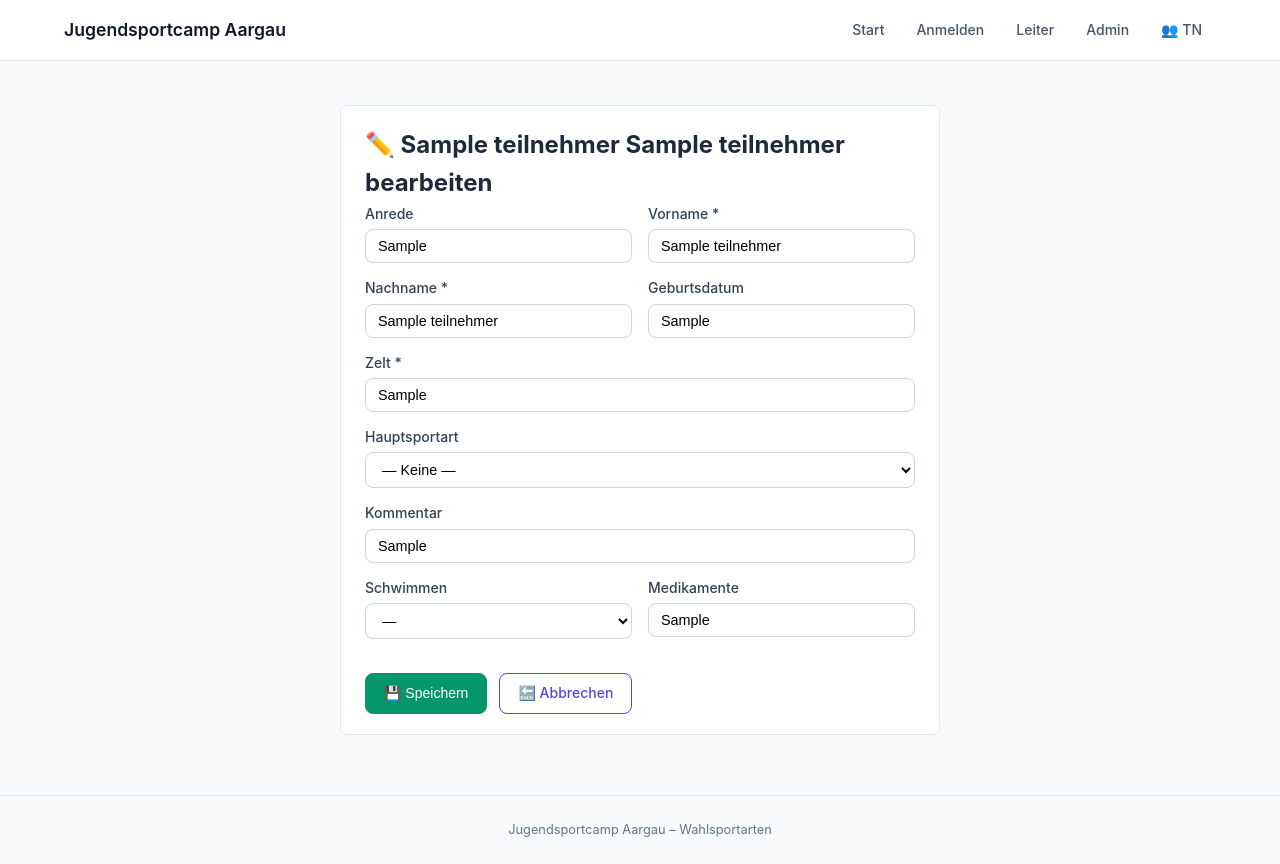
After one commit to eliassteinerdevop/jugendlager-tenero, a Flask app: page /admin/teilnehmer/bearbeiten/1 in a window 1280 px wide. The commit adds this page. Run offline with Flask 3, Linux system fonts and the light colour scheme; the visitor is signed in with stand-in values (Sample User, id 1); tables that the repository leaves empty hold one stand-in row (values such as "Sample post").

Commit message:
✏️ TN bearbeiten: Route + Template + ✏️-Button in TN-Liste

```diff
--- a/app.py
+++ b/app.py
@@ -962,6 +962,54 @@ def teilnehmer_loeschen(tn_id):
     flash("Teilnehmer gelöscht.", "info")
     return redirect(url_for("admin_dashboard", code=code))
 
+
+# ─── Admin: Teilnehmer bearbeiten ─────────────────────────────
+
+@app.route("/admin/teilnehmer/bearbeiten/<int:tn_id>", methods=["GET", "POST"])
+def teilnehmer_bearbeiten(tn_id):
+    code = check_admin()
+    if not code:
+        return redirect(url_for("admin_login"))
+
+    conn = get_db()
+    tn = conn.execute("SELECT * FROM teilnehmer WHERE id = ?", (tn_id,)).fetchone()
+    if not tn:
+        conn.close()
+        flash("Teilnehmer nicht gefunden.", "danger")
+        return redirect(url_for("admin_teilnehmer", code=code))
+
+    if request.method == "POST":
+        vorname = request.form.get("vorname", "").strip()
+        nachname = request.form.get("nachname", "").strip()
+        zelt = request.form.get("zelt", "").strip()
+        anrede = request.form.get("anrede", "").strip()
+        geburtsdatum = request.form.get("geburtsdatum", "").strip()
+        kommentar = request.form.get("kommentar", "").strip()
+        schwimmen = request.form.get("schwimmen", "").strip()
+        medikamente = request.form.get("medikamente", "").strip()
+        hauptsportart = request.form.get("hauptsportart", "").strip()
+
+        if not vorname or not nachname:
+            flash("Vorname und Nachname sind Pflicht.", "danger")
+            conn.close()
+            return render_template("admin_teilnehmer_bearbeiten.html", tn=tn, code=code)
+
+        try:
+            conn.execute(
+                "UPDATE teilnehmer SET vorname=?, nachname=?, zelt=?, anrede=?, geburtsdatum=?, kommentar=?, schwimmen=?, medikamente=?, hauptsportart=? WHERE id=?",
+                (vorname, nachname, zelt, anrede, geburtsdatum, kommentar, schwimmen, medikamente, hauptsportart, tn_id))
+            conn.commit()
+            flash(f"{vorname} {nachname} aktualisiert ✅", "success")
+            conn.close()
+            return redirect(url_for("admin_teilnehmer", code=code))
+        except Exception as e:
+            conn.close()
+            flash(f"Fehler: {e}", "danger")
+
+    conn.close()
+    return render_template("admin_teilnehmer_bearbeiten.html", tn=tn, code=code)
+
+
 # ─── Admin: Verletzt markieren ────────────────────────────────
 
 @app.route("/admin/teilnehmer/verletzt/<int:tn_id>", methods=["POST"])
--- a/templates/admin_teilnehmer.html
+++ b/templates/admin_teilnehmer.html
@@ -47,6 +47,7 @@
                 </td>
                 <td>{{ anm_count }}/{{ slots|length }} Slots</td>
                 <td style="white-space:nowrap;">
+                    <a href="{{ url_for('teilnehmer_bearbeiten', tn_id=tn.id) }}" class="btn btn-sm" style="padding:2px 8px;font-size:0.7rem;">✏️</a>
                     <form class="inline-form" method="POST" action="{{ url_for('teilnehmer_verletzt_toggle', tn_id=tn.id) }}">
                         <input type="hidden" name="code" value="{{ code }}">
                         <button type="submit" class="btn btn-sm {% if tn.verletzt %}btn-success{% else %}btn-warning{% endif %}"
--- /dev/null
+++ b/templates/admin_teilnehmer_bearbeiten.html
@@ -0,0 +1,66 @@
+{% extends "base.html" %}
+{% block titel %}Teilnehmer bearbeiten – Admin{% endblock %}
+{% block content %}
+
+<div class="card" style="max-width: 600px; margin: 20px auto;">
+    <h2>✏️ {{ tn.vorname }} {{ tn.nachname }} bearbeiten</h2>
+
+    <form method="POST">
+        <div class="grid-2">
+            <div>
+                <label for="anrede">Anrede</label>
+                <input type="text" id="anrede" name="anrede" value="{{ tn.anrede or '' }}" placeholder="z.B. Herr, Frau">
+            </div>
+            <div>
+                <label for="vorname">Vorname *</label>
+                <input type="text" id="vorname" name="vorname" required value="{{ tn.vorname }}" placeholder="Vorname">
+            </div>
+        </div>
+        <div class="grid-2">
+            <div>
+                <label for="nachname">Nachname *</label>
+                <input type="text" id="nachname" name="nachname" required value="{{ tn.nachname }}" placeholder="Nachname">
+            </div>
+            <div>
+                <label for="geburtsdatum">Geburtsdatum</label>
+                <input type="text" id="geburtsdatum" name="geburtsdatum" value="{{ tn.geburtsdatum or '' }}" placeholder="z.B. 12.11.2007">
+            </div>
+        </div>
+        <label for="zelt">Zelt *</label>
+        <input type="text" id="zelt" name="zelt" required value="{{ tn.zelt }}" placeholder="Zelt">
+
+        <label for="hauptsportart">Hauptsportart</label>
+        <select id="hauptsportart" name="hauptsportart" style="width:100%; padding:8px 12px; border:1px solid var(--gray-300); border-radius:var(--radius); font-size:0.9rem; margin-bottom:14px;">
+            <option value="">— Keine —</option>
+            {% for hs in ["Akrobatik/Partnerakrobatik", "Ballsport", "Beachvolleyball", "Kampfsport", "Leichtathletik", "Parkour & co", "Schwimmsport", "Tennis und mehr", "Volleyball", "Wassersport"] %}
+            <option value="{{ hs }}" {% if tn.hauptsportart and hs in tn.hauptsportart %}selected{% endif %}>{{ hs }}</option>
+            {% endfor %}
+        </select>
+
+        <label for="kommentar">Kommentar</label>
+        <input type="text" id="kommentar" name="kommentar" value="{{ tn.kommentar or '' }}" placeholder="Allergien, Besonderheiten, ...">
+
+        <div class="grid-2">
+            <div>
+                <label for="schwimmen">Schwimmen</label>
+                <select id="schwimmen" name="schwimmen" style="width:100%; padding:8px 12px; border:1px solid var(--gray-300); border-radius:var(--radius); font-size:0.9rem; margin-bottom:14px;">
+                    <option value="">—</option>
+                    <option value="Ja" {% if tn.schwimmen == 'Ja' %}selected{% endif %}>Ja</option>
+                    <option value="Nein" {% if tn.schwimmen == 'Nein' %}selected{% endif %}>Nein</option>
+                    <option value="mit Begleitung" {% if tn.schwimmen == 'mit Begleitung' %}selected{% endif %}>mit Begleitung</option>
+                </select>
+            </div>
+            <div>
+                <label for="medikamente">Medikamente</label>
+                <input type="text" id="medikamente" name="medikamente" value="{{ tn.medikamente or '' }}" placeholder="z.B. Cetirizin, Asthma-Spray">
+            </div>
+        </div>
+
+        <div style="display:flex; gap:12px; flex-wrap:wrap; margin-top: 20px;">
+            <button type="submit" class="btn btn-success">💾 Speichern</button>
+            <a href="{{ url_for('admin_teilnehmer', code=code) }}" class="btn btn-outline">🔙 Abbrechen</a>
+        </div>
+    </form>
+</div>
+
+{% endblock %}
```
